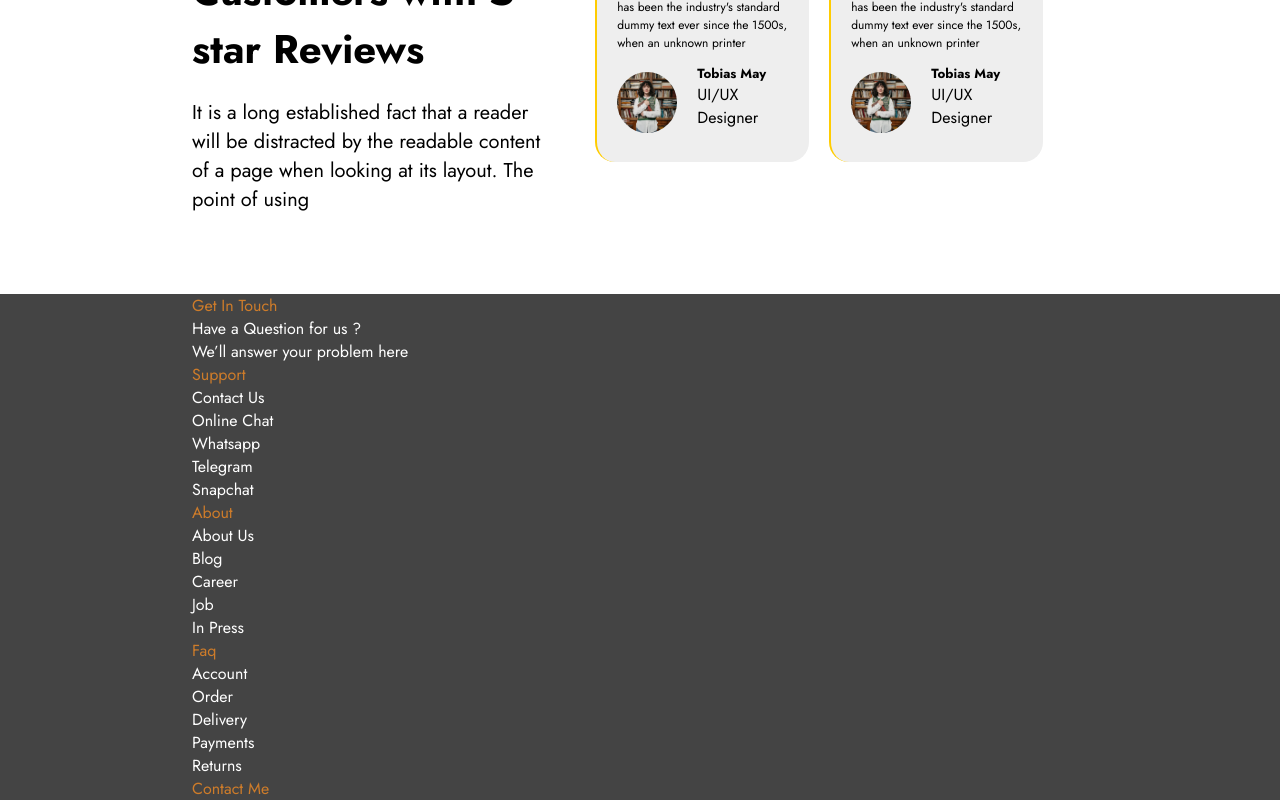
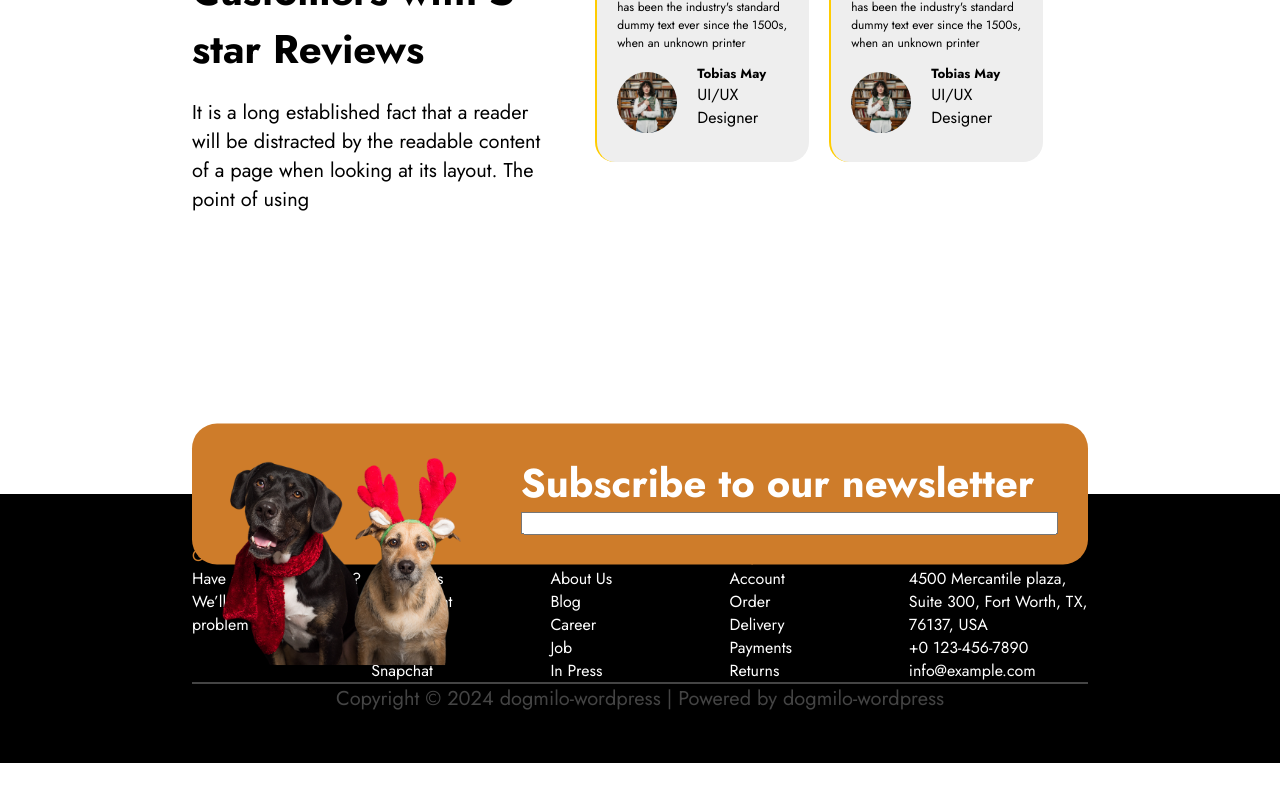
Before and after one commit to FraCuboni/proj-html-vuejs, a Vue app: page / in a window 1280 px wide. Shown: the part 2974-3774 px from the top of the page. After the commit the page ends 3737 px from the top, so only its background shows below. Built offline with nearby package versions, Linux system fonts and the light colour scheme.

Commit message:
feat: creating footer

```diff
--- a/src/components/AppFooter.vue
+++ b/src/components/AppFooter.vue
@@ -47,9 +47,12 @@ export default{
     },
     {
         section: "Contact Me",
-        address: "4500 Mercantile plaza, Suite 300, Fort Worth, TX, 76137, USA",
-        phone: "+0 123-456-7890",
-        email: "info@example.com"
+        details : [
+          "4500 Mercantile plaza, Suite 300, Fort Worth, TX, 76137, USA",
+          "+0 123-456-7890",
+          "info@example.com"
+
+        ]
     }
   ],
     }
@@ -64,12 +67,32 @@ export default{
 <template>
   <div class="background">
     <div class="container">
+
+      <!-- list -->
       <ul v-for="info in contactInfo">
         <li class="title">{{ info.section }}</li>
         <li v-for="element in info.details" class="element">{{element}}</li>
       </ul>
+
+    </div>
+    <section>
+      <p class="copyright">Copyright © 2024 dogmilo-wordpress | Powered by dogmilo-wordpress</p>
+    </section>
+
+    <!-- sezione in absolute -->
+    <div class="container orange">
+
+      <div class="img-box">
+        <img src="/public/img/footer_dogs.png" alt="">
+      </div>
+
+      <div class="input-box">
+        <h2>Subscribe to our newsletter</h2>
+        <input type="email">
+      </div>
     </div>
   </div>
+
 </template>
 
 <style lang="scss" scoped>
@@ -77,16 +100,66 @@ export default{
 @use '../styles/partials/variables' as *;
 
 .background{
-  background-color: $grey;
+  background-color: black;
   min-height: 30px;
   color: white;
+  padding: 50px 0;
+  margin-top: 200px;
+  position: relative;
 
 
   .container{
+    display: flex;
 
+    ul{
+      width: calc(100% / 5);
     .title{
       color: $orange;
     }
+
+    }
+
+  }
+}
+
+section{
+  width: 70%;
+  margin: 0 auto;
+  text-align: center;
+  border-top: 2px solid $grey;
+  .copyright{
+    color: $grey;
+    margin: 0 auto;
+  }
+}
+
+// sezione in absolute
+.container.orange{
+  background-color: $orange;
+  min-height: 30px;
+  position: absolute;
+  transform: translate(-50%, -50%);
+  top: 0;
+  left: 50%;
+  border-radius: 25px;
+  display: flex;
+  justify-content: end;
+  align-items: center;
+
+  .img-box{
+    position: absolute;
+    transform: translate(0, 50%);
+    bottom: 0;
+    left: 0;
+
+    width: calc(100% / 3);
+    padding: 30px;
+  }
+  .input-box{
+    width: calc((100% / 3) * 2 );
+    display: flex;
+    flex-direction: column;
+    padding: 30px;
   }
 }
 
```
